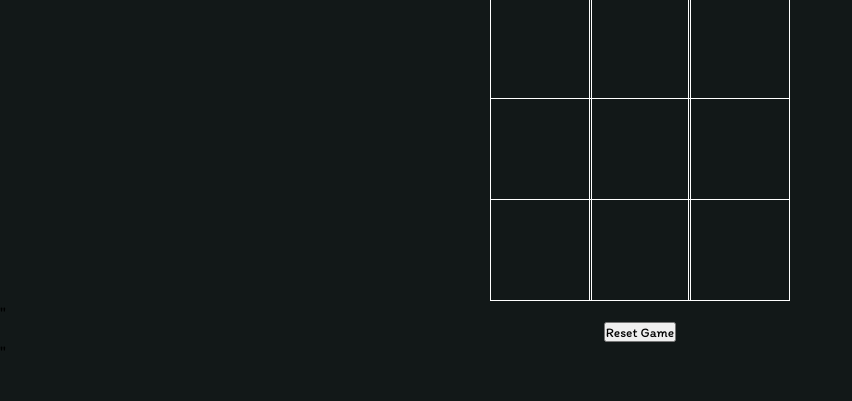
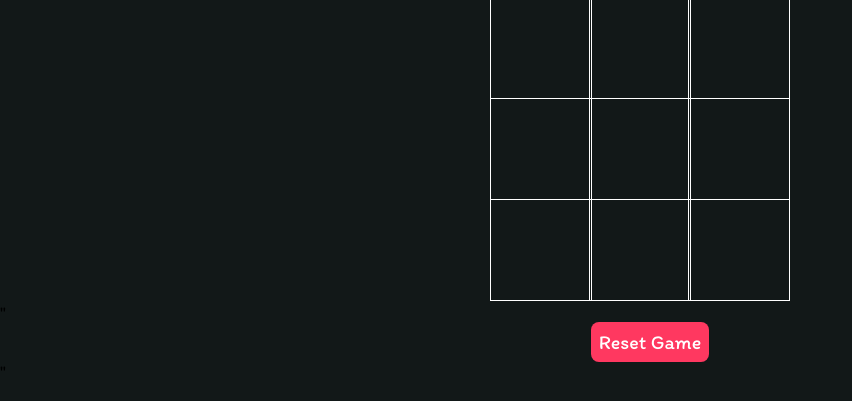
Before and after one commit to gamermaybe/20percentLD, a plain HTML site: page tic-tac-toe/index.html in a window 1280 px wide. Shown: the part 223-624 px from the top of the page, without its empty margins (0-852 px from the left). Drawn offline with Linux system fonts and the light colour scheme.

Commit message:
update styles final

```diff
--- a/tic-tac-toe/style.css
+++ b/tic-tac-toe/style.css
@@ -62,3 +62,14 @@
     justify-content: center;
     align-items: center;
 }
+
+#reset {
+    background-color: #FF3860;
+    color: white;
+    padding: 8px;
+    border-radius: 8px;
+    border: none;
+    font-size: 20px;
+    margin-left: 1em;
+    cursor: pointer;
+}
```
